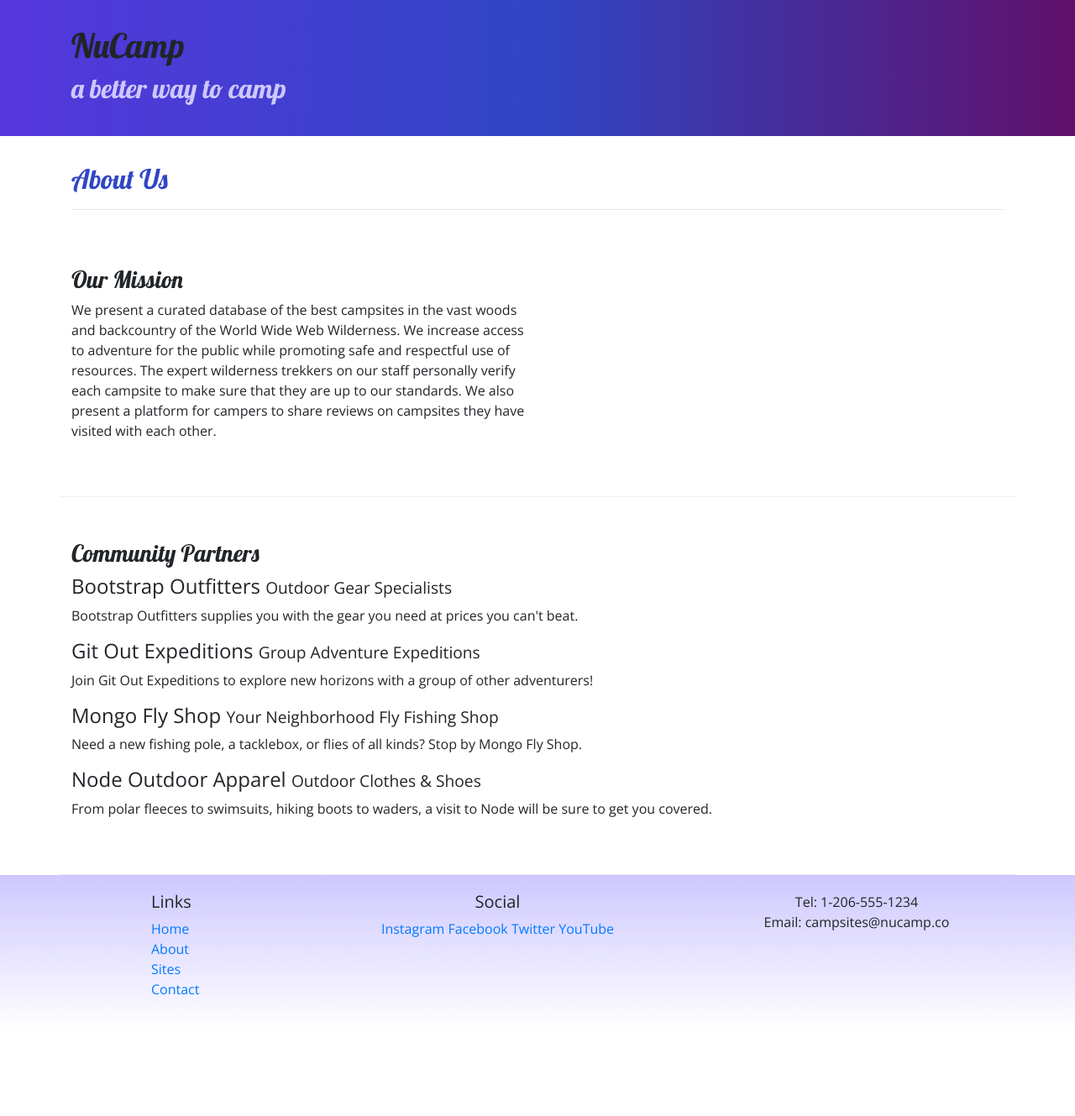
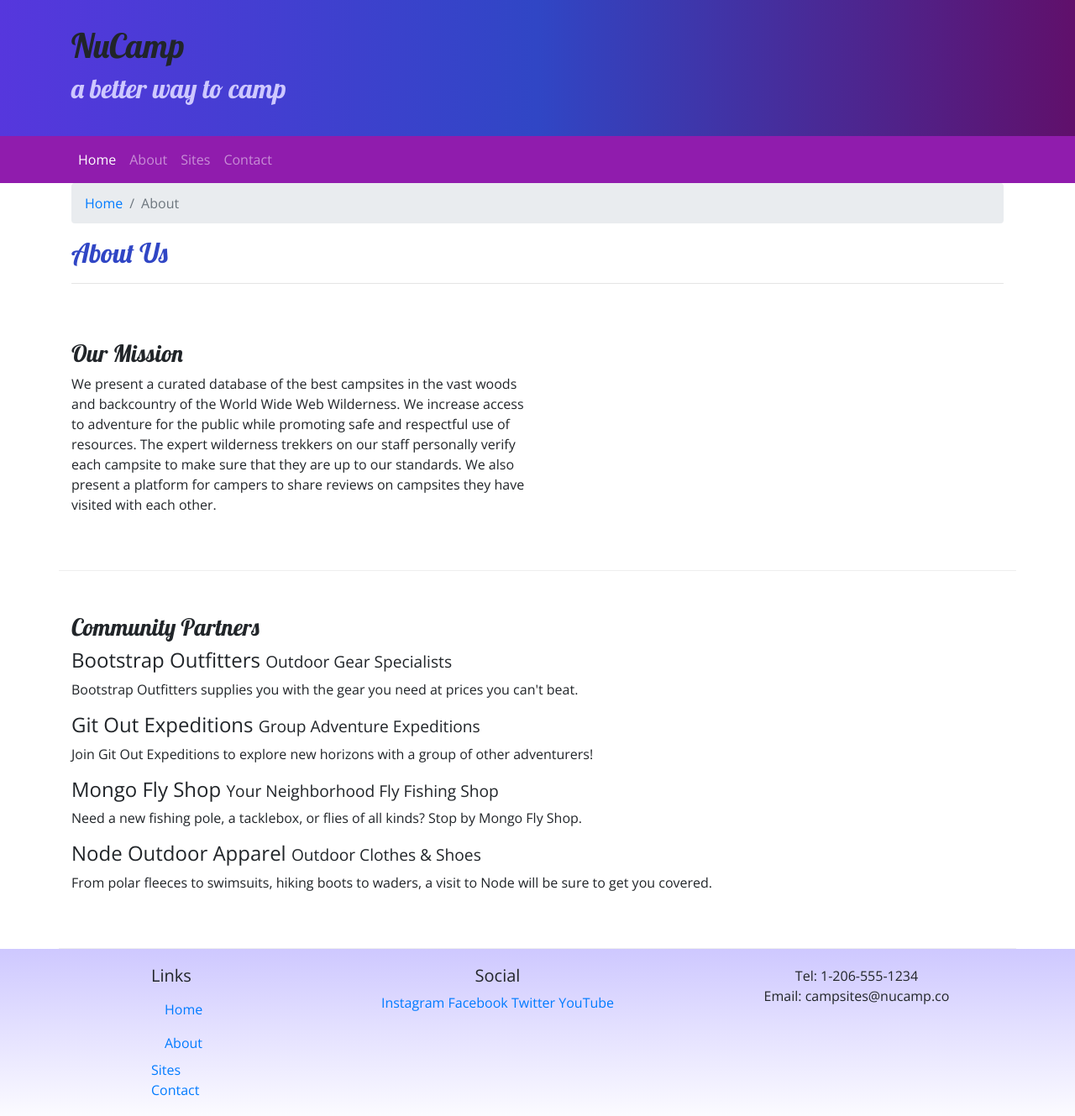
Before and after one commit to taymie-biyi/nucampsite, a website: page aboutus.html in a window 1280 px wide. Shown: the whole page at 84% size. Before the commit the page ends 1226 px from the top, so only its background shows below. Drawn offline with nearby package versions, Linux system fonts and the light colour scheme.

Commit message:
Navbar and Breadcrumb

```diff
--- a/aboutus.html
+++ b/aboutus.html
@@ -25,10 +25,29 @@
             </div>
         </div>
     </header>
+    <nav class="navbar navbar-expand-sm navbar-dark sticky-top">
+        <div class="container">
+            <button class="navbar-toggler ml-auto" type="button" data-toggle="collapse" data-target="#nucampNavbar">
+                <span class="navbar-toggler-icon"></span>
+            </button>
+            <div class="collapse navbar-collapse" id="nucampNavbar">
+                <ul class="navbar-nav">
+                    <li class="nav-item active"><a class="nav-link" href="#">Home</a></li>
+                    <li class="nav-item"><a class="nav-link" href="aboutus.html">About</a></li>
+                    <li class="nav-item"><a class="nav-link" href="#">Sites</a></li>
+                    <li class="nav-item"><a class="nav-link" href="#">Contact</a></li>
+                </ul>
+            </div>
+        </div>
+    </nav>
 
     <div class="container">
         <div class="row">
             <div class="col">
+                <ol class="breadcrumb">
+                    <li class="breadcrumb-item"><a href="index.html">Home</a></li>
+                    <li class="breadcrumb-item active">About</li>
+                </ol>
                <h2>About Us</h2>
                <hr />
             </div>
@@ -62,8 +81,8 @@
                 <div class="col-4 col-sm-2 offset-1">
                     <h5>Links</h5>
                     <ul class="list-unstyled">
-                        <li><a href="index.html">Home</a></li>
-                        <li><a href="#">About</a></li>
+                        <li class="nav-item"><a class="nav-link" href="index.html">Home</a></li>
+                        <li class="nav-item active"><a class="nav-link" href="#">About</a></li>
                         <li><a href="#">Sites</a></li>
                         <li><a href="#">Contact</a></li>
                     </ul>
--- a/css/styles.css
+++ b/css/styles.css
@@ -23,3 +23,9 @@ footer {
     border-bottom: 1px ridge;
     min-height: 200px;
 }
+.navbar {
+    background-color: #901CAD;
+}
+.jumbotron {
+    margin: 0;
+}
```
Also changed, not shown: index.html (+19 -3 lines), 1 other file.
